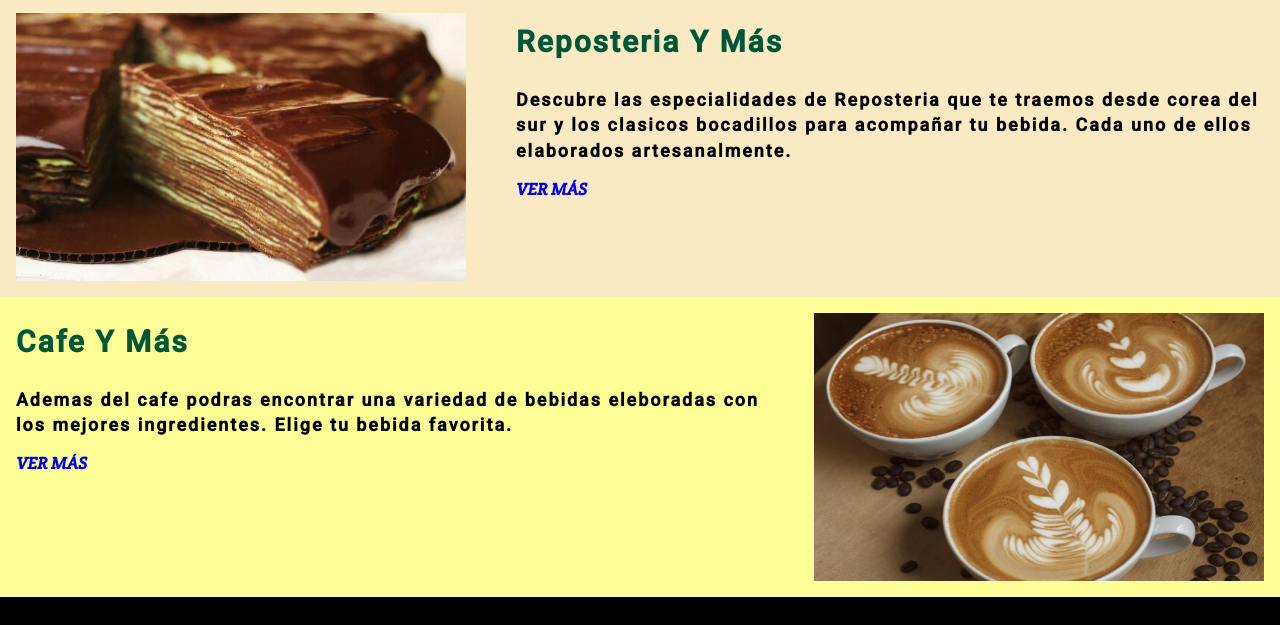
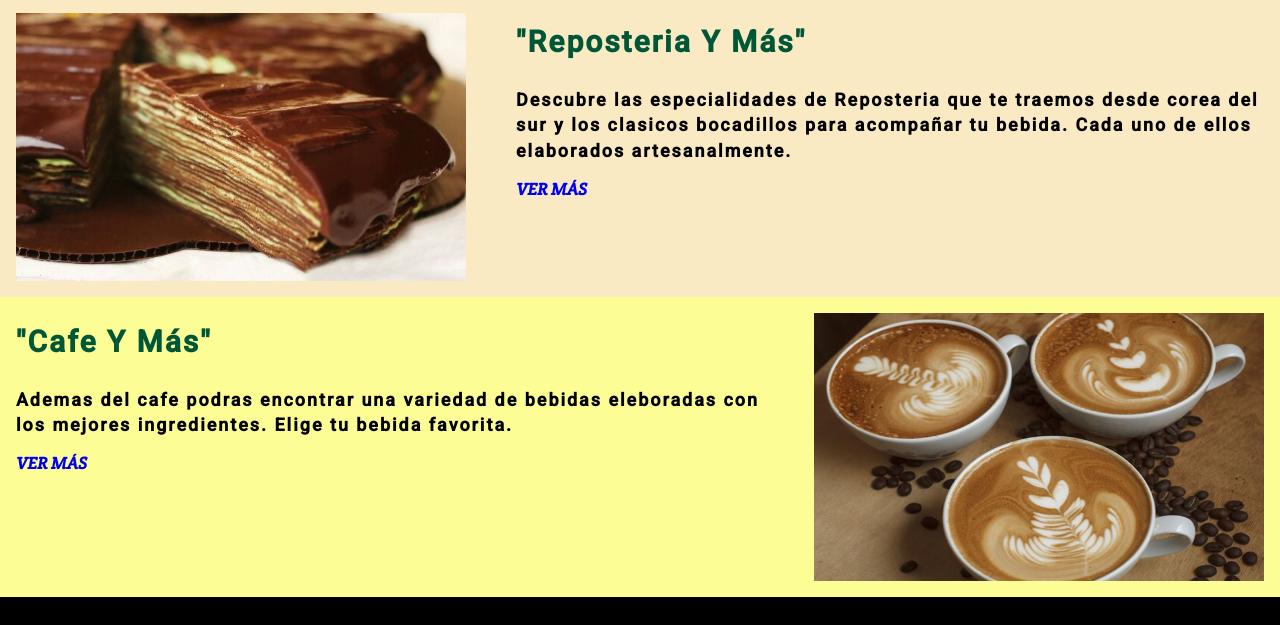
Before and after one commit to cristian-vera/Mochato-vera, a website: page index.html in a window 1280 px wide. Shown: the part 175-800 px from the top of the page. Drawn offline with Linux system fonts and the light colour scheme.

Commit message:
pequeña modificacion en h3 pagina index

```diff
--- a/index.html
+++ b/index.html
@@ -59,7 +59,7 @@
                             <img src="images\omelet-de-frutilla-con-crema.jpg" alt="omelet de frutillas con crema">
                         </div>
                         <div class="producto1__text">
-                            <h3>Reposteria y más</h3>
+                            <h3>"Reposteria y más"</h3>
                             <p>Descubre las especialidades de Reposteria que te traemos desde corea del sur y los clasicos bocadillos para acompañar tu bebida. Cada uno de ellos elaborados artesanalmente.</p>
                             <a href="productos.html" class="enlaceVerMas">ver más</a>
                         </div>
@@ -71,7 +71,7 @@
                             <img src="images\cafe1.jpg" alt="cafe">
                         </div>
                         <div class="producto2__text">
-                            <h3>Cafe y más</h3>
+                            <h3>"Cafe y más"</h3>
                             <p>Ademas del cafe podras encontrar una variedad de bebidas eleboradas con los mejores ingredientes. Elige tu bebida favorita.</p>
                             <a href="productos.html" class="enlaceVerMas">ver más</a>
                         </div>
```
